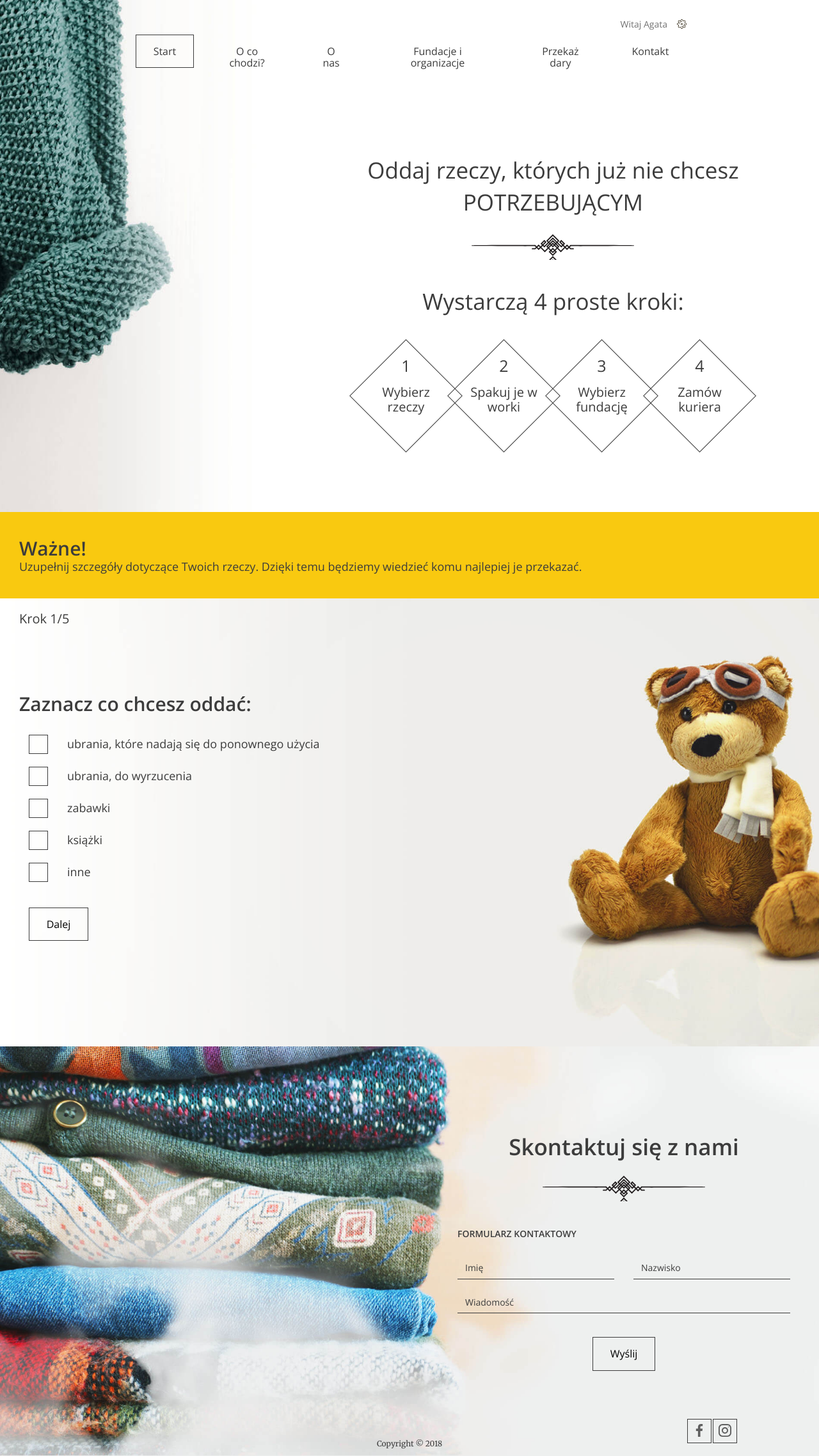
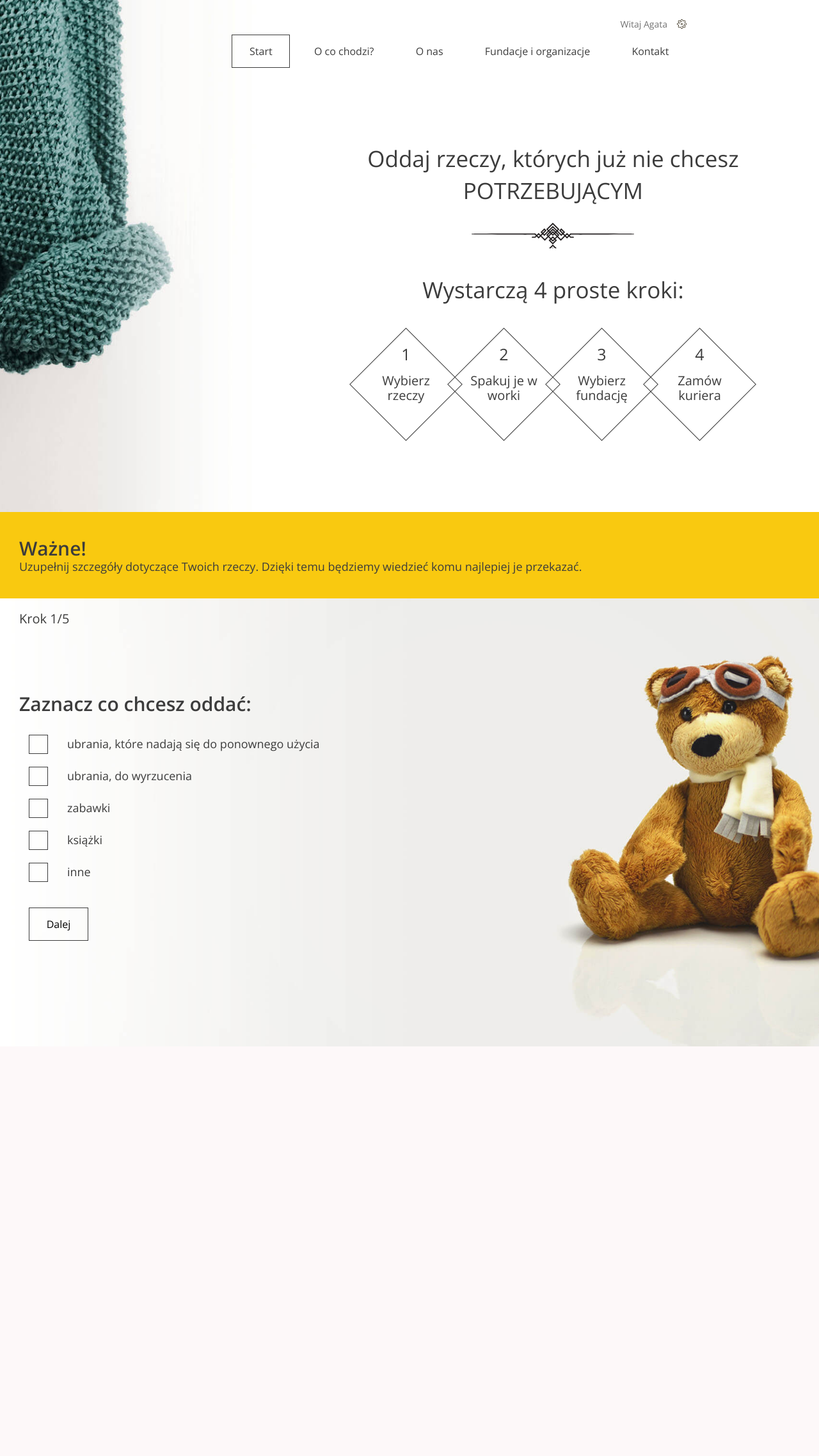
Before and after one commit to pchroscicki/Leave_it_in_the_right_hands, a Django app: page /add_donation/ in a window 1280 px wide. Shown: the whole page at 64% size. After the commit the page ends 1635 px from the top, so only its background shows below. Run offline with Django 4.2, Linux system fonts and the light colour scheme; parts of the project's set-up code (start-up, migrations or seed data) failed here and were passed over.

Commit message:
Links in templates' headers

```diff
--- a/templates/base.html
+++ b/templates/base.html
@@ -11,42 +11,6 @@
   <body>
   {% block template %}
   {% endblock %}
-    <footer>
-      <div class="contact">
-        <h2>Skontaktuj się z nami</h2>
-        <h3>Formularz kontaktowy</h3>
-        <form class="form--contact">
-          <div class="form-group form-group--50">
-            <input type="text" name="name" placeholder="Imię" />
-          </div>
-          <div class="form-group form-group--50">
-            <input type="text" name="surname" placeholder="Nazwisko" />
-          </div>
-
-          <div class="form-group">
-            <textarea
-              name="message"
-              placeholder="Wiadomość"
-              rows="1"
-            ></textarea>
-          </div>
-
-          <button class="btn" type="submit">Wyślij</button>
-        </form>
-      </div>
-      <div class="bottom-line">
-        <span class="bottom-line--copy">Copyright &copy; 2018</span>
-        <div class="bottom-line--icons">
-          <a href="#" class="btn btn--small"
-            ><img src="{% static 'images/icon-facebook.svg' %}"
-          /></a>
-          <a href="#" class="btn btn--small"
-            ><img src="{% static 'images/icon-instagram.svg' %}"
-          /></a>
-        </div>
-      </div>
-    </footer>
-
     <script src="{% static 'js/app.js' %}"></script>
   </body>
 </html>
--- a/templates/form.html
+++ b/templates/form.html
@@ -14,12 +14,12 @@
         </ul>
 
         <ul>
-          <li><a href="index.html" class="btn btn--without-border active">Start</a></li>
-          <li><a href="index.html#steps" class="btn btn--without-border">O co chodzi?</a></li>
-          <li><a href="index.html#about-us" class="btn btn--without-border">O nas</a></li>
-          <li><a href="index.html#help" class="btn btn--without-border">Fundacje i organizacje</a></li>
-          <li><a href="form.html" class="btn btn--without-border">Przekaż dary</a></li>
-          <li><a href="index.html#contact" class="btn btn--without-border">Kontakt</a></li>
+          <li><a href="{% url 'index' %}" class="btn btn--without-border active">Start</a></li>
+          <li><a href="{% url 'index' %}#steps" class="btn btn--without-border">O co chodzi?</a></li>
+          <li><a href="{% url 'index' %}#about-us" class="btn btn--without-border">O nas</a></li>
+          <li><a href="{% url 'index' %}#help" class="btn btn--without-border">Fundacje i organizacje</a></li>
+          <!-- <li><a href="form.html" class="btn btn--without-border">Przekaż dary</a></li> -->
+          <li><a href="{% url 'index' %}#contact" class="btn btn--without-border">Kontakt</a></li>
         </ul>
       </nav>
 
```
Also changed, not shown: templates/form-confirmation.html (+5 -5 lines), templates/index.html (+40 -5 lines), templates/login.html (+7 -7 lines), templates/register.html (+7 -7 lines).
